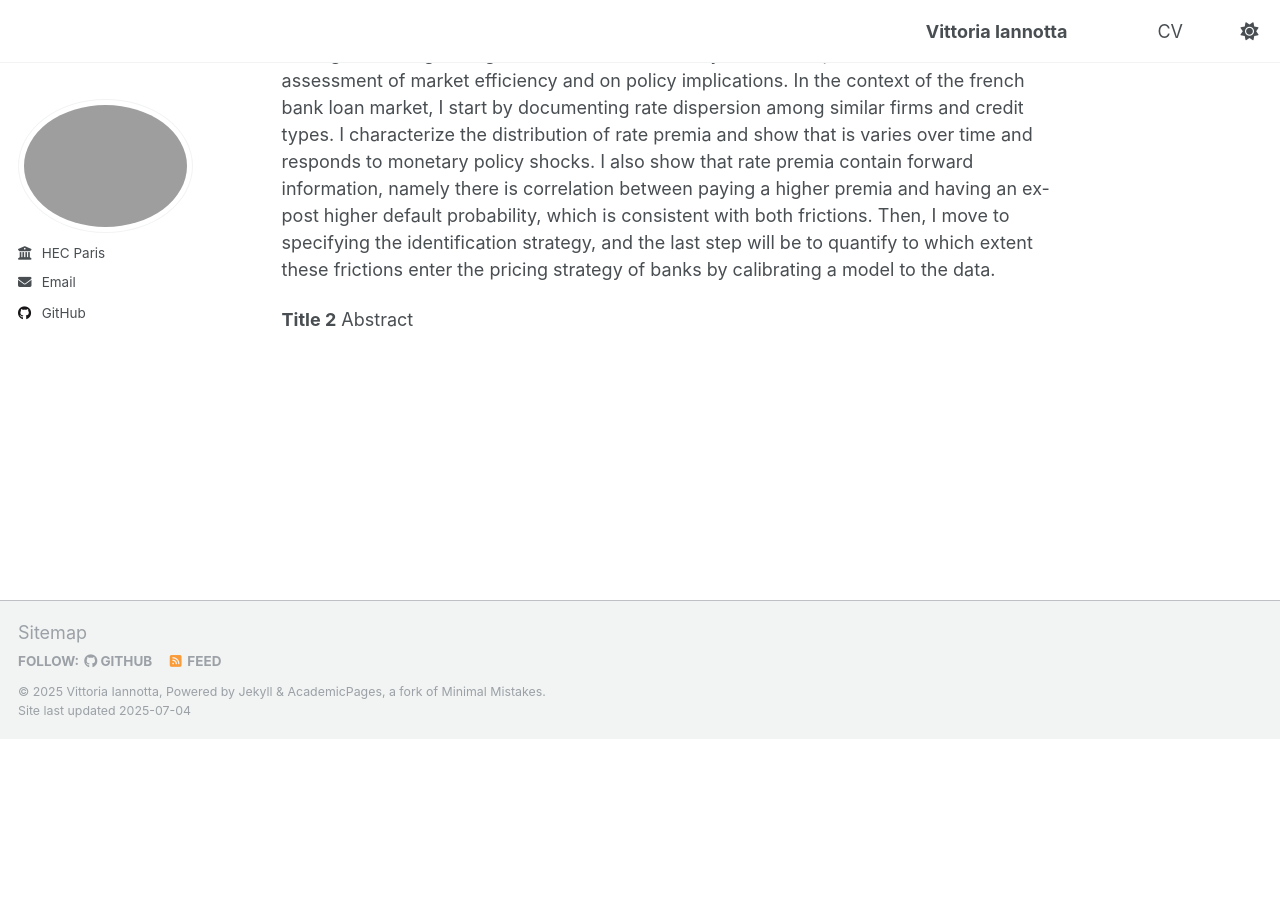
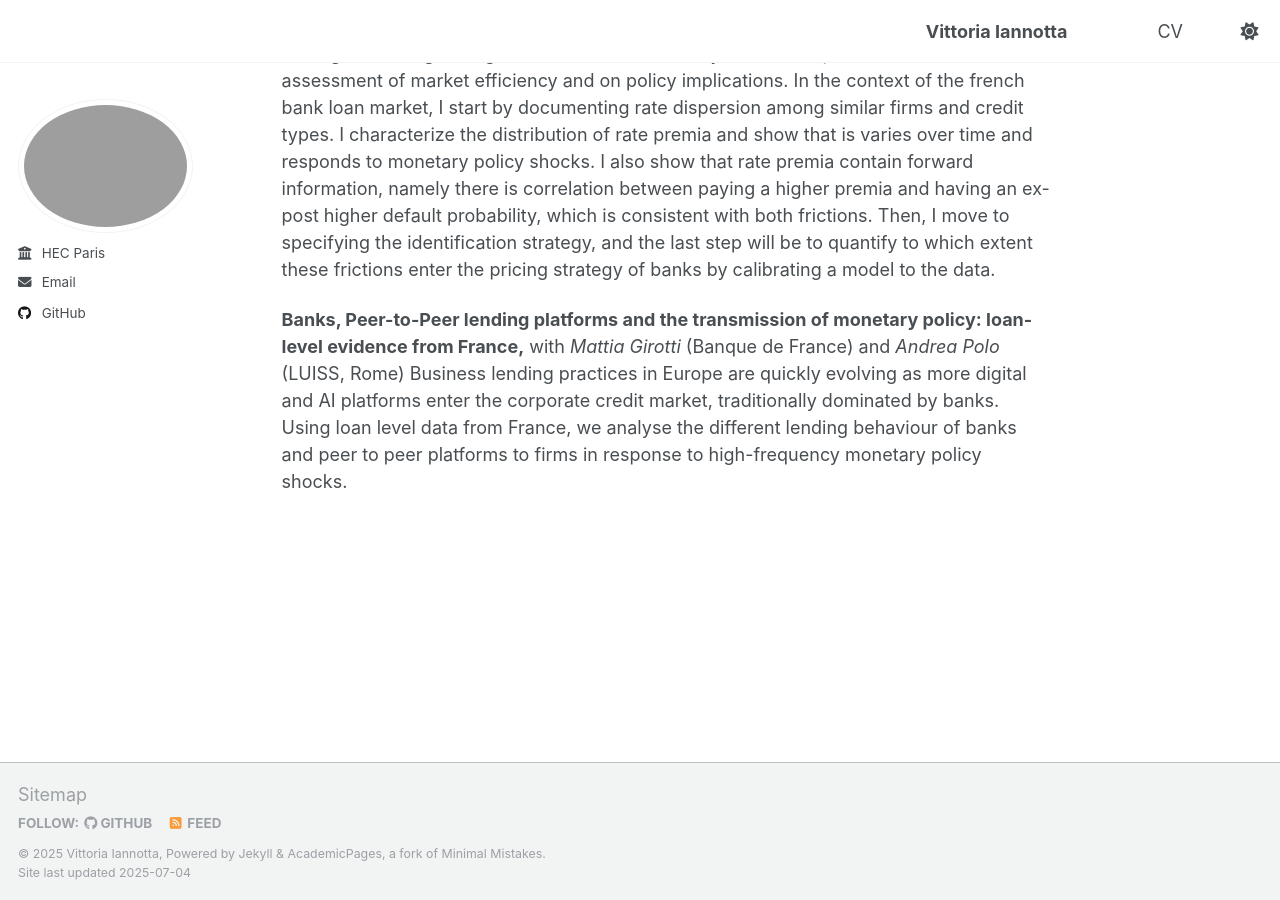
Before and after one commit to vittoriaiannotta/vittoriaiannotta.github.io, a Jekyll site: the page built from _pages/about.md, in a window 1280 px wide and 900 px high, scrolled down 536 px. Built offline with Jekyll 4.4.1, drawn with Linux system fonts in a browser that asks for light colours; before the commit the page ends 1274 px from its top, so only the background shows below that.

Commit message:
Update about.md

```diff
--- a/_pages/about.md
+++ b/_pages/about.md
@@ -30,8 +30,14 @@
  strategy, and the last step will be to quantify to which extent these frictions enter the pricing strategy of banks
  by calibrating a model to the data.
 
-**Title 2**
-Abstract
+**Banks, Peer-to-Peer lending platforms and the transmission of monetary policy: loan-level
+evidence from France,**
+ with *Mattia Girotti* (Banque de France) and *Andrea Polo* (LUISS,
+Rome)
+Business lending practices in Europe are quickly evolving as more digital and AI platforms
+enter the corporate credit market, traditionally dominated by banks. Using loan level data from
+France, we analyse the different lending behaviour of banks and peer to peer platforms to firms
+in response to high-frequency monetary policy shocks.
 
 <!-- A data-driven personal website
 ====== --->
```
